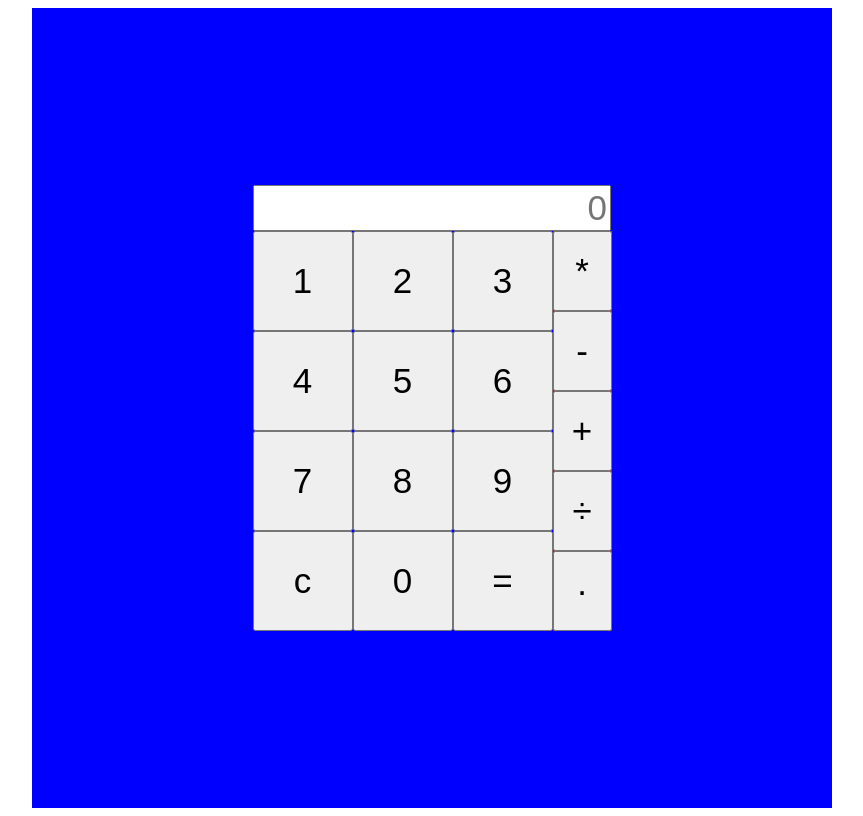
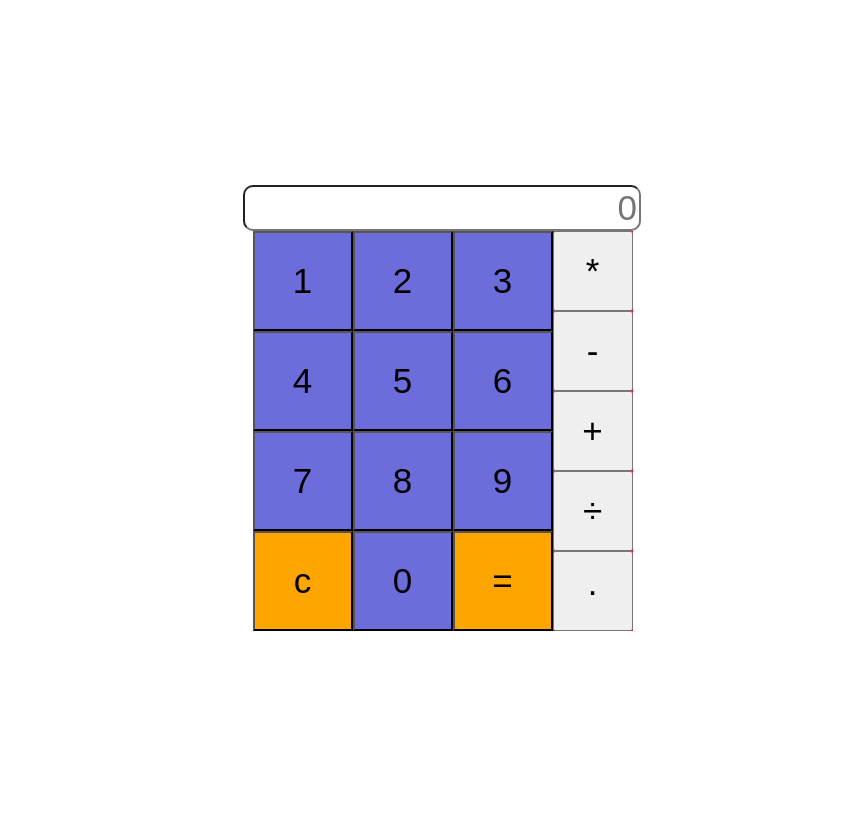
Before and after one commit to ZechJanowicz/calculator, a plain HTML site: page index.html in a window 1280 px wide. Shown: the whole page, without its empty margins (208-1071 px from the left). Drawn offline with Linux system fonts and the light colour scheme.

Commit message:
finished product styled css added a catch for when "Infinity" would occur, and used a variable to catch a value for when you would input an operand to then detect what to evaluate.

```diff
--- a/index.html
+++ b/index.html
@@ -19,7 +19,7 @@
                 <button class="number-button" value="7">7</button>
                 <button class="number-button" value="8">8</button>
                 <button class="number-button" value="9">9</button>
-                <button onclick="reset()">c</button>
+                <button class ="reset-button" onclick="reset()">c</button>
                 <button class="number-button" value="0">0</button>
                 <button class="summary-button" onclick="total()">=</button>
         </div>
--- a/javascript/javascript.js
+++ b/javascript/javascript.js
@@ -9,7 +9,7 @@ for (i=0; i < buttons.length; i++) {
         sum = input.value = input.value + event.currentTarget.value;
         allNumbers = sum.split(" ");
         checkedArray = allNumbers;
-        console.table(checkedArray)
+        console.log(sum)
 
         if (allNumbers.length = 3) {
             operand = allNumbers.splice(1, 1);
@@ -65,7 +65,10 @@ function total() {
 }
 
 function clear() {
-    sum = input.value = result
+    sum = input.value = result.toPrecision(7);
+     if(sum == "Infinity") {
+        sum = input.value = "Error"
+    }
 }
 
 function reset() {
--- a/stylesheet/stylesheet.css
+++ b/stylesheet/stylesheet.css
@@ -10,11 +10,12 @@ body {
 
 #placeholder {
     text-align: end;
-    width: 350px;
+    width: 390px;
+    margin-left: 20px;
+    border-radius: 10px;
 }
 
 #card-box {
-    background-color: blue;
     width: 800px;
     height: 800px;
     display: flex;
@@ -47,4 +48,17 @@ body {
 
 #operators > button {
     height: 100px;
+    width: 80px;
 }
+
+.summary-button {
+    background-color: orange;
+}
+
+#button-wrapper > .number-button {
+    background-color: rgb(108, 108, 219);
+}
+
+.reset-button {
+    background-color: orange;
+}
```
